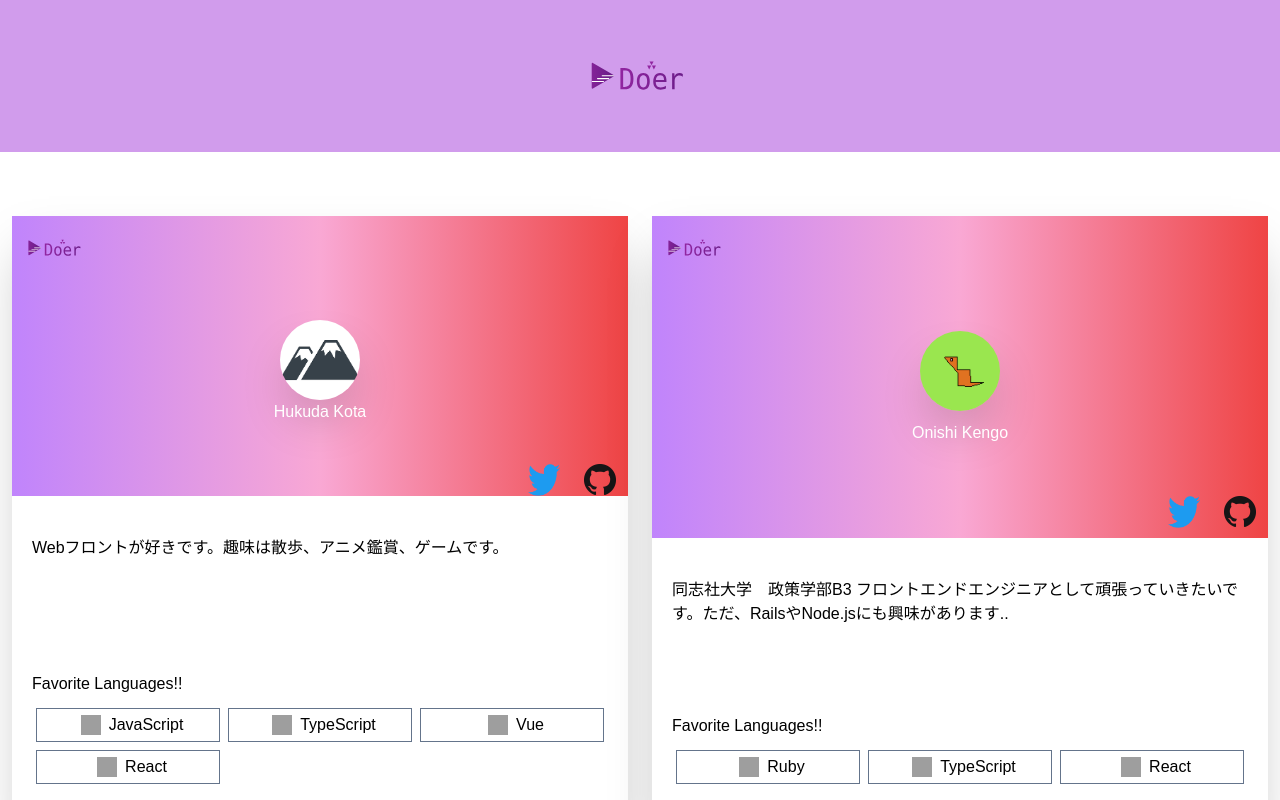
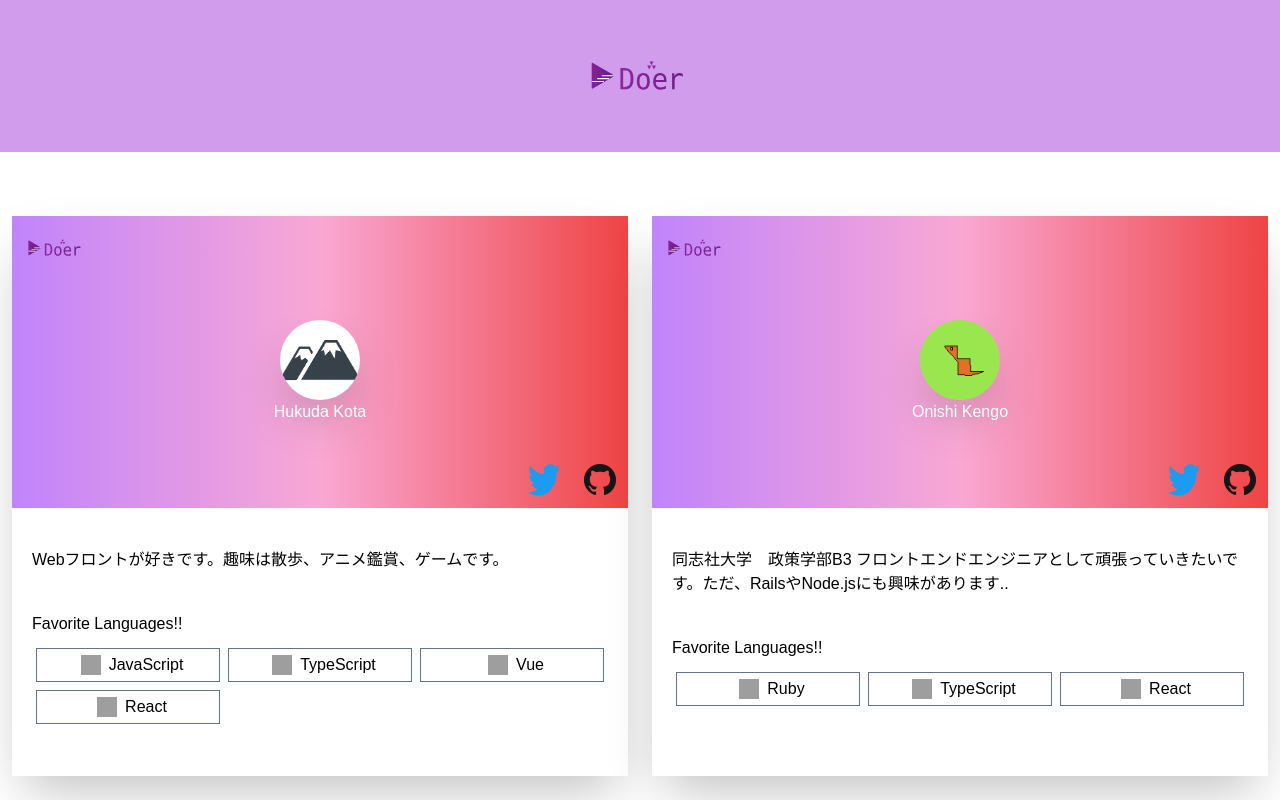
Before and after one commit to Doer-org/name_card, a React (Create React App) app: page / in a window 1280 px wide. Shown: the top 800 px of the page. Built offline with nearby package versions, Linux system fonts and the light colour scheme; grey boxes are pictures that could not be loaded.

Commit message:
feat:名刺のスタイル修正

```diff
--- a/src/components/NameCard.tsx
+++ b/src/components/NameCard.tsx
@@ -6,7 +6,7 @@ import twitter from '../assets/img/twitter.png'
 import github from '../assets/img/github.png'
 export const NameCard: FC<{ user: User }> = ({ user }) => {
   return (
-    <div className="grid grid-cols-1 grid-rows-1 shadow-2xl bg-white mx-3 my-16">
+    <div className="shadow-2xl bg-white mx-3 my-16 flex flex-col">
       <div className="grid grid-cols-1  text-center bg-gradient-to-r from-purple-400 via-pink-300 to-red-500">
         <div className="text-left">
           <img src={logo} alt="logo" className="w-16 h-16 mx-3" />
@@ -17,7 +17,7 @@ export const NameCard: FC<{ user: User }> = ({ user }) => {
           className="round w-20 h-20 shadow-2xl m-auto mt-10"
         />
         <p className="text-white mb-10">{user.name}</p>
-        <div className="flex justify-end">
+        <div className="flex justify-end mb-3">
           <a href={user.twitter}>
             <img src={twitter} alt="logo" className="w-8 h-8 mx-3" />
           </a>
@@ -28,7 +28,7 @@ export const NameCard: FC<{ user: User }> = ({ user }) => {
       </div>
 
       <div className="my-10 mx-5 grid grid-cols-1 grid-rows-1">
-        <p className=" h-24 text-left">{user.description}</p>
+        <p className="text-left">{user.description}</p>
         <p className="mt-10">Favorite Languages!!</p>
         <div className="grid grid-cols-1 md:grid-cols-3 my-2 ">
           {user.favoriteLanguages.map((lang) => {
```
